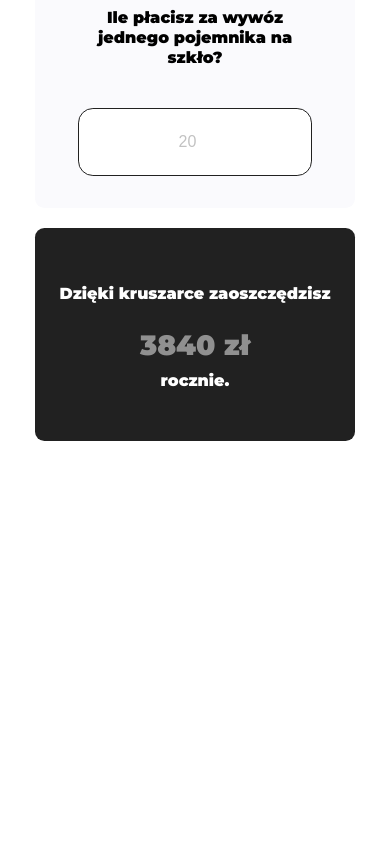
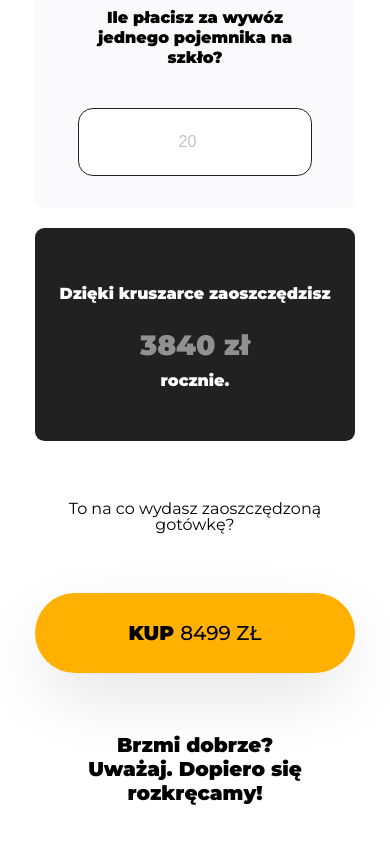
Before and after one commit to ESzczeblewski/Mass-loop, a Vue app: page / in a window 390 px wide. Shown: the part 1516-2360 px from the top of the page. Before the commit the page ends 1957 px from the top, so only its background shows below. Built offline with nearby package versions, Linux system fonts and the light colour scheme.

Commit message:
Mobile buy view

```diff
--- a/src/App.vue
+++ b/src/App.vue
@@ -1,17 +1,20 @@
 <template>
   <app-main></app-main>
   <app-calculator></app-calculator>
+  <app-buy></app-buy>
 </template>
 
 <script>
 import Main from "./components/Main.vue";
 import Calculator from "./components/Calculator.vue";
+import Buy from "./components/Buy.vue";
 
 export default {
   name: "App",
   components: {
     appMain: Main,
     appCalculator: Calculator,
+    appBuy: Buy,
   },
 };
 </script>
--- /dev/null
+++ b/src/components/Buy.vue
@@ -0,0 +1,42 @@
+<template>
+  <section class="buy">
+    <p>To na co wydasz zaoszczędzoną gotówkę?</p>
+    <button class="btn">KUP <span>8499 zł</span></button>
+    <h3>Brzmi dobrze? Uważaj. Dopiero się rozkręcamy!</h3>
+  </section>
+</template>
+
+<style lang="scss" scoped>
+@import "../design";
+
+.buy {
+  display: flex;
+  flex-direction: column;
+  align-items: center;
+
+  p {
+    text-align: center;
+    margin-top: 3.75em;
+    font-size: 1.6rem;
+    width: 17em;
+  }
+
+  button {
+    font-size: 2rem;
+    width: 16em;
+    height: 4em;
+    border-radius: 3em;
+    margin-top: 3em;
+
+    span {
+      font-weight: $font-med;
+    }
+  }
+  h3 {
+    width: 11em;
+    text-align: center;
+    margin-top: 3em;
+    margin-bottom: 5.15em;
+  }
+}
+</style>
--- a/src/design/_typography.scss
+++ b/src/design/_typography.scss
@@ -30,6 +30,7 @@ h2 {
 h3 {
   font-size: 2rem;
   font-weight: $font-bold;
+  line-height: 2.4rem;
 }
 
 h4 {
```
